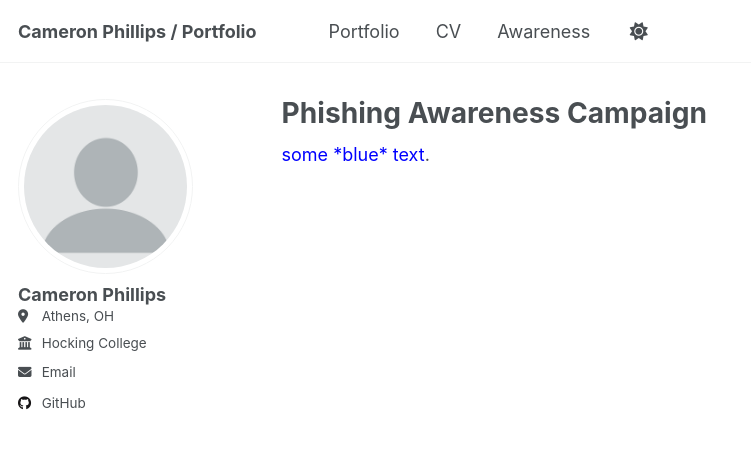
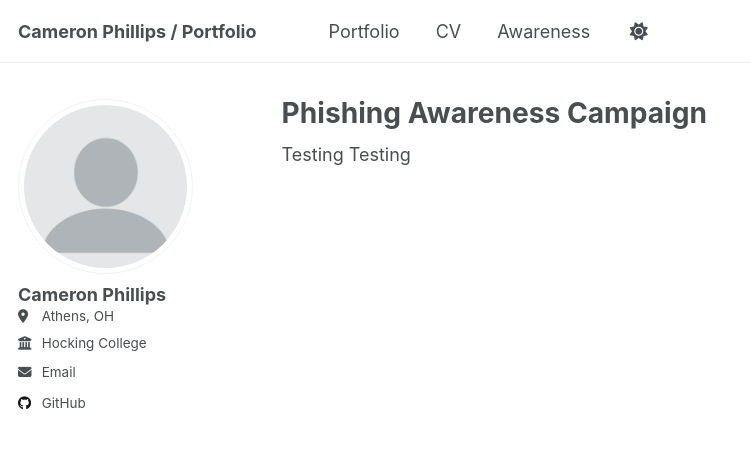
Before and after one commit to phillipsc2/portfolio-phillipsc2, a Jekyll site: the page built from _pages/awareness.html, in a window 1280 px wide. Shown: the top 449 px of the page, without its empty margins (0-751 px from the left). Built offline with Jekyll 4.4.1, drawn with Linux system fonts in a browser that asks for light colours.

Commit message:
Update awareness.html

```diff
--- a/_pages/awareness.html
+++ b/_pages/awareness.html
@@ -7,4 +7,4 @@ author_profile: true
 
 {% include base_path %}
 
-<span style="color:blue">some *blue* text</span>.
+Testing Testing
```
